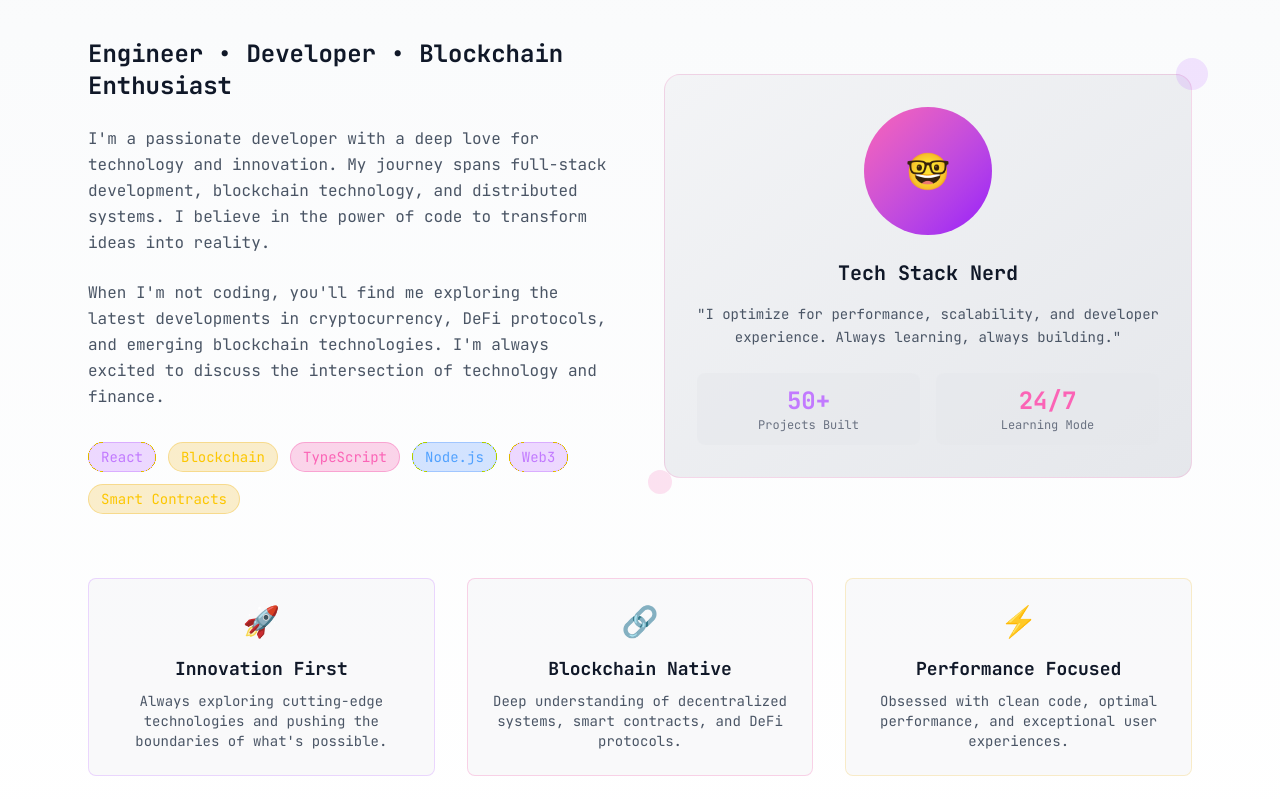
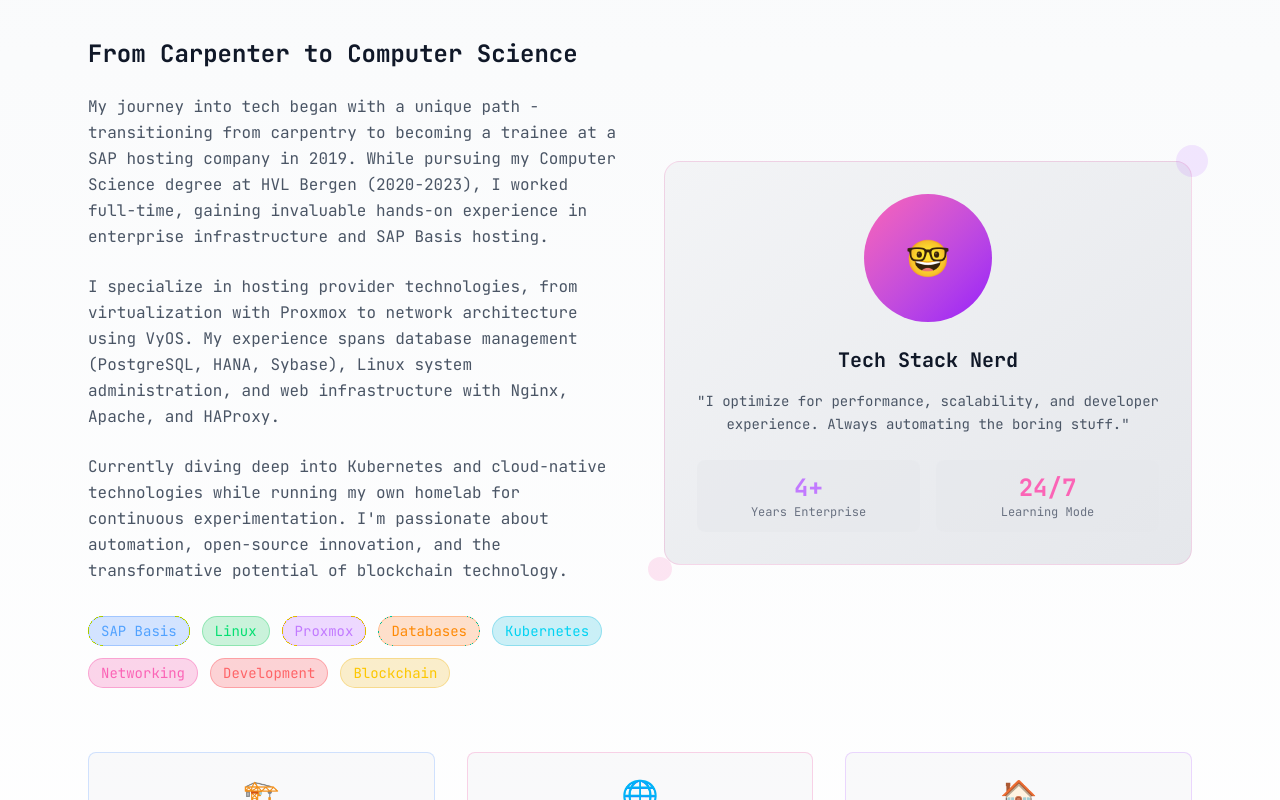
Before and after one commit to saynain/personal-website, a Next.js app: page / in a window 1280 px wide. Shown: the part 1840-2640 px from the top of the page. Built offline with nearby package versions, Linux system fonts and the light colour scheme.

Commit message:
Updating about component

```diff
--- a/src/app/components/About.tsx
+++ b/src/app/components/About.tsx
@@ -2,12 +2,14 @@
 
 export default function About() {
   const skills = [
-    { name: "React", color: "bg-purple-500/20 text-purple-400 border-purple-500/30" },
+    { name: "SAP Basis", color: "bg-blue-500/20 text-blue-400 border-blue-500/30" },
+    { name: "Linux", color: "bg-green-500/20 text-green-400 border-green-500/30" },
+    { name: "Proxmox", color: "bg-purple-500/20 text-purple-400 border-purple-500/30" },
+    { name: "Databases", color: "bg-orange-500/20 text-orange-400 border-orange-500/30" },
+    { name: "Kubernetes", color: "bg-cyan-500/20 text-cyan-400 border-cyan-500/30" },
+    { name: "Networking", color: "bg-pink-500/20 text-pink-400 border-pink-500/30" },
+    { name: "Development", color: "bg-red-500/20 text-red-400 border-red-500/30" },
     { name: "Blockchain", color: "bg-yellow-500/20 text-yellow-400 border-yellow-500/30" },
-    { name: "TypeScript", color: "bg-pink-500/20 text-pink-400 border-pink-500/30" },
-    { name: "Node.js", color: "bg-blue-500/20 text-blue-400 border-blue-500/30" },
-    { name: "Web3", color: "bg-purple-500/20 text-purple-400 border-purple-500/30" },
-    { name: "Smart Contracts", color: "bg-yellow-500/20 text-yellow-400 border-yellow-500/30" },
   ];
 
   return (
@@ -18,17 +20,24 @@ export default function About() {
         <div className="grid md:grid-cols-2 gap-12 items-center">
           <div>
             <h3 className="text-2xl font-bold mb-6 text-gray-900 dark:text-white">
-              Engineer • Developer • Blockchain Enthusiast
+              From Carpenter to Computer Science
             </h3>
             <p className="text-gray-600 dark:text-gray-300 mb-6 leading-relaxed">
-              I&apos;m a passionate developer with a deep love for technology and innovation. My journey spans
-              full-stack development, blockchain technology, and distributed systems. I believe in the
-              power of code to transform ideas into reality.
+              My journey into tech began with a unique path - transitioning from carpentry to becoming
+              a trainee at a SAP hosting company in 2019. While pursuing my Computer Science degree
+              at HVL Bergen (2020-2023), I worked full-time, gaining invaluable hands-on experience
+              in enterprise infrastructure and SAP Basis hosting.
+            </p>
+            <p className="text-gray-600 dark:text-gray-300 mb-6 leading-relaxed">
+              I specialize in hosting provider technologies, from virtualization with Proxmox to
+              network architecture using VyOS. My experience spans database management (PostgreSQL,
+              HANA, Sybase), Linux system administration, and web infrastructure with Nginx, Apache,
+              and HAProxy.
             </p>
             <p className="text-gray-600 dark:text-gray-300 mb-8 leading-relaxed">
-              When I&apos;m not coding, you&apos;ll find me exploring the latest developments in cryptocurrency,
-              DeFi protocols, and emerging blockchain technologies. I&apos;m always excited to discuss
-              the intersection of technology and finance.
+              Currently diving deep into Kubernetes and cloud-native technologies while running my
+              own homelab for continuous experimentation. I&apos;m passionate about automation,
+              open-source innovation, and the transformative potential of blockchain technology.
             </p>
 
             <div className="flex flex-wrap gap-3">
@@ -47,19 +56,19 @@ export default function About() {
             <div className="bg-gradient-to-br from-gray-100 to-gray-200 dark:from-slate-800 dark:to-gray-900 p-8 rounded-2xl border border-pink-400/20 hover:border-pink-400/40 transition-all duration-300">
               <div className="text-center">
                 <div className="w-32 h-32 bg-gradient-to-br from-pink-400 to-purple-600 rounded-full mx-auto mb-6 flex items-center justify-center text-4xl font-bold hover:scale-105 transition-transform duration-300">
-                  🤓
+                🤓
                 </div>
                 <h4 className="text-xl font-bold mb-4 text-gray-900 dark:text-white">Tech Stack Nerd</h4>
                 <p className="text-gray-600 dark:text-gray-300 text-sm leading-relaxed">
                   &quot;I optimize for performance, scalability, and developer experience.
-                  Always learning, always building.&quot;
+                  Always automating the boring stuff.&quot;
                 </p>
 
-                {/* Fun Stats */}
+                {/* Professional Stats */}
                 <div className="mt-6 grid grid-cols-2 gap-4 text-center">
                   <div className="bg-gray-200/50 dark:bg-slate-700/50 rounded-lg p-3">
-                    <div className="text-2xl font-bold text-purple-400">50+</div>
-                    <div className="text-xs text-gray-500 dark:text-gray-400">Projects Built</div>
+                    <div className="text-2xl font-bold text-purple-400">4+</div>
+                    <div className="text-xs text-gray-500 dark:text-gray-400">Years Enterprise</div>
                   </div>
                   <div className="bg-gray-200/50 dark:bg-slate-700/50 rounded-lg p-3">
                     <div className="text-2xl font-bold text-pink-400">24/7</div>
@@ -75,29 +84,32 @@ export default function About() {
           </div>
         </div>
 
-        {/* Additional Info Section */}
+        {/* Expertise Areas */}
         <div className="mt-16 grid md:grid-cols-3 gap-8">
-          <div className="text-center bg-gray-100/50 dark:bg-slate-800/50 rounded-lg p-6 border border-purple-500/20">
-            <div className="text-3xl mb-4">🚀</div>
-            <h4 className="text-lg font-bold text-gray-900 dark:text-white mb-2">Innovation First</h4>
+          <div className="text-center bg-gray-100/50 dark:bg-slate-800/50 rounded-lg p-6 border border-blue-500/20">
+            <div className="text-3xl mb-4">🏗️</div>
+            <h4 className="text-lg font-bold text-gray-900 dark:text-white mb-2">Infrastructure & SAP</h4>
             <p className="text-gray-600 dark:text-gray-400 text-sm">
-              Always exploring cutting-edge technologies and pushing the boundaries of what&apos;s possible.
+              SAP Basis, enterprise hosting, virtualization with Proxmox, and complex
+              tenant architecture design.
             </p>
           </div>
 
           <div className="text-center bg-gray-100/50 dark:bg-slate-800/50 rounded-lg p-6 border border-pink-500/20">
-            <div className="text-3xl mb-4">🔗</div>
-            <h4 className="text-lg font-bold text-gray-900 dark:text-white mb-2">Blockchain Native</h4>
+            <div className="text-3xl mb-4">🌐</div>
+            <h4 className="text-lg font-bold text-gray-900 dark:text-white mb-2">Networking & DevOps</h4>
             <p className="text-gray-600 dark:text-gray-400 text-sm">
-              Deep understanding of decentralized systems, smart contracts, and DeFi protocols.
+              VyOS networking, Nginx,HAProxy, Kubernetes orchestration, and cloud-native
+              technologies.
             </p>
           </div>
 
-          <div className="text-center bg-gray-100/50 dark:bg-slate-800/50 rounded-lg p-6 border border-yellow-500/20">
-            <div className="text-3xl mb-4">⚡</div>
-            <h4 className="text-lg font-bold text-gray-900 dark:text-white mb-2">Performance Focused</h4>
+          <div className="text-center bg-gray-100/50 dark:bg-slate-800/50 rounded-lg p-6 border border-purple-500/20">
+            <div className="text-3xl mb-4">🏠</div>
+            <h4 className="text-lg font-bold text-gray-900 dark:text-white mb-2">Homelab Enthusiast</h4>
             <p className="text-gray-600 dark:text-gray-400 text-sm">
-              Obsessed with clean code, optimal performance, and exceptional user experiences.
+              Running multiple servers for continuous learning, testing open-source
+              technologies and automation.
             </p>
           </div>
         </div>
```
